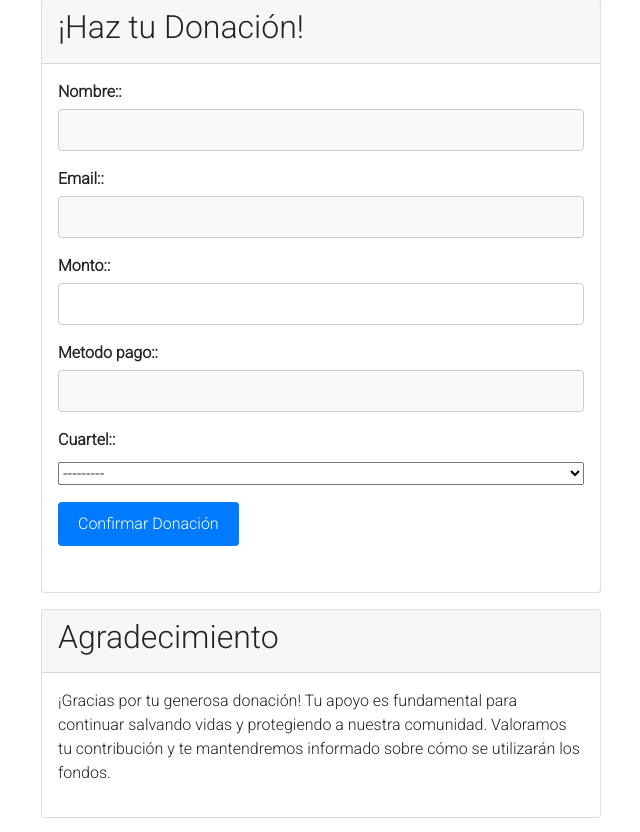
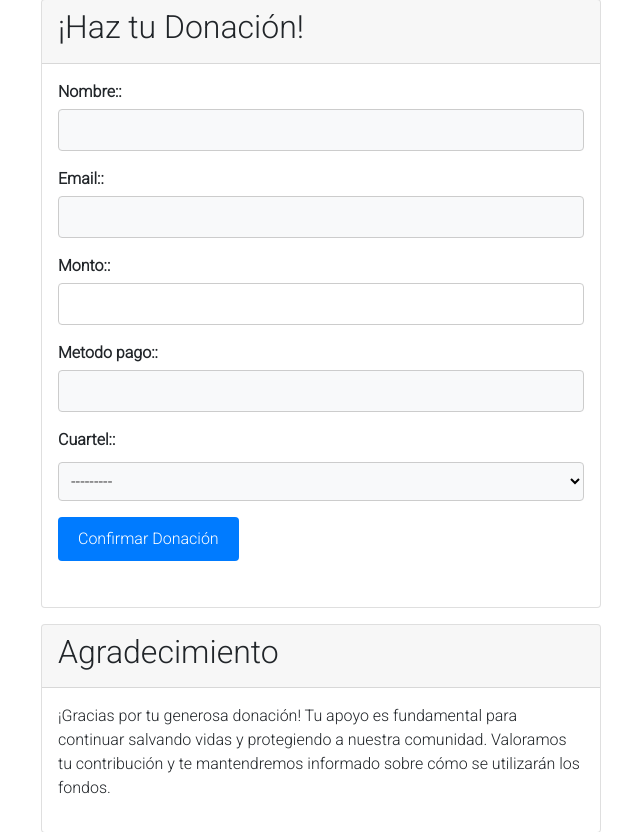
Before and after one commit to NestorCarvacho/bomberos, a Django app: page /donaciones/ in a window 1280 px wide. Shown: the part 1373-2205 px from the top of the page, without its empty margins (319-959 px from the left). Run offline with Django 4.2, Linux system fonts and the light colour scheme; data comes from the database, SQL or seed files in the repository; some libraries are stand-ins or nearby versions.

Commit message:
formulario donaciones

```diff
--- a/HackatonBomberos/bomberos/templates/donaciones.html
+++ b/HackatonBomberos/bomberos/templates/donaciones.html
@@ -39,7 +39,14 @@
           border-radius: 4px;
           font-size: 16px;
         }
-
+        select {
+            width: 100%;
+            padding: 8px;
+            border: 1px solid #ccc;
+            border-radius: 4px;
+            font-size: 16px;
+            background-color: #f8f9fa;
+          }
         textarea {
           resize: vertical;
         }
```
Also changed, not shown: HackatonBomberos/bomberos/templates/contacto.html (+9 -0 lines).
